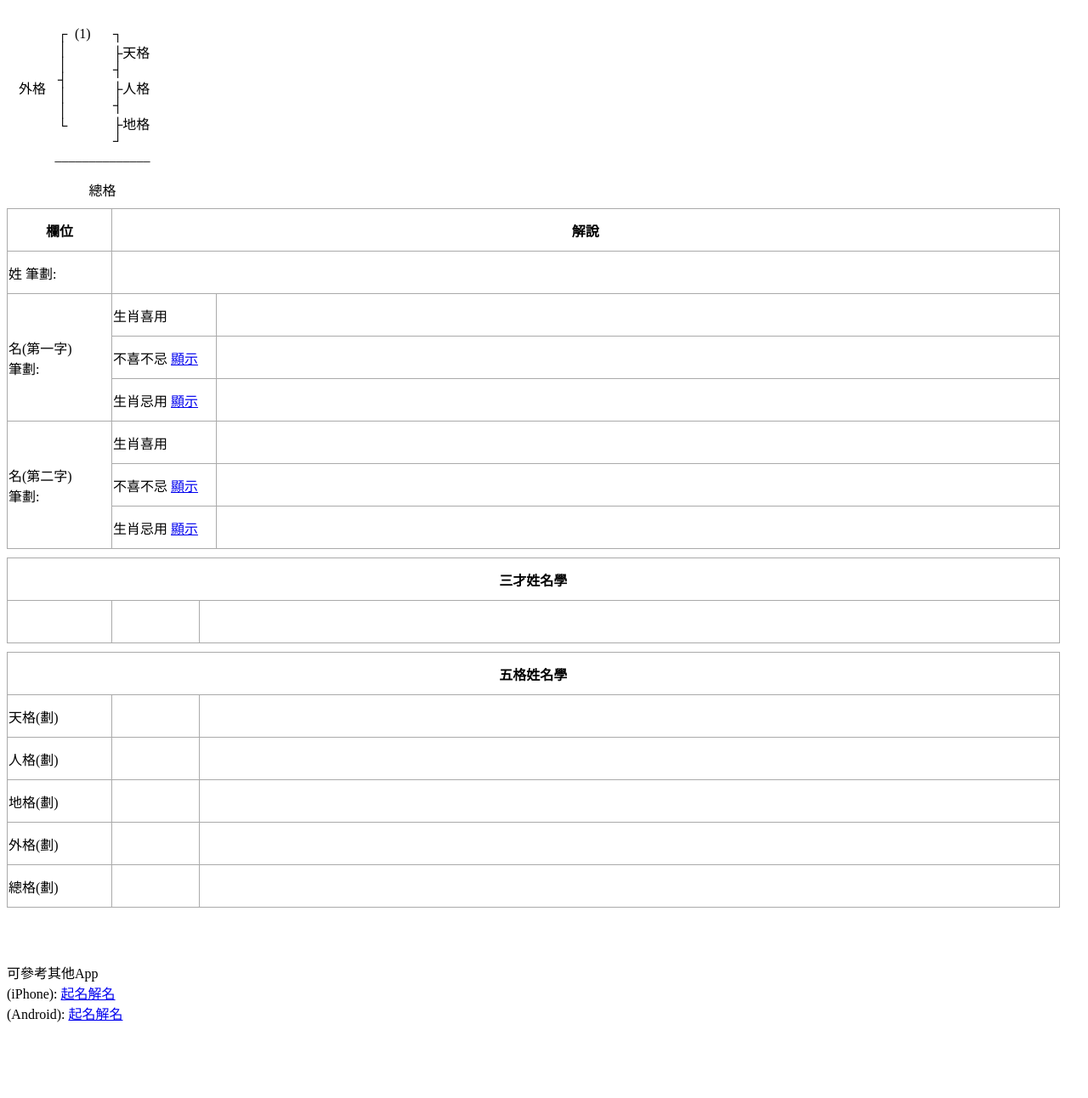
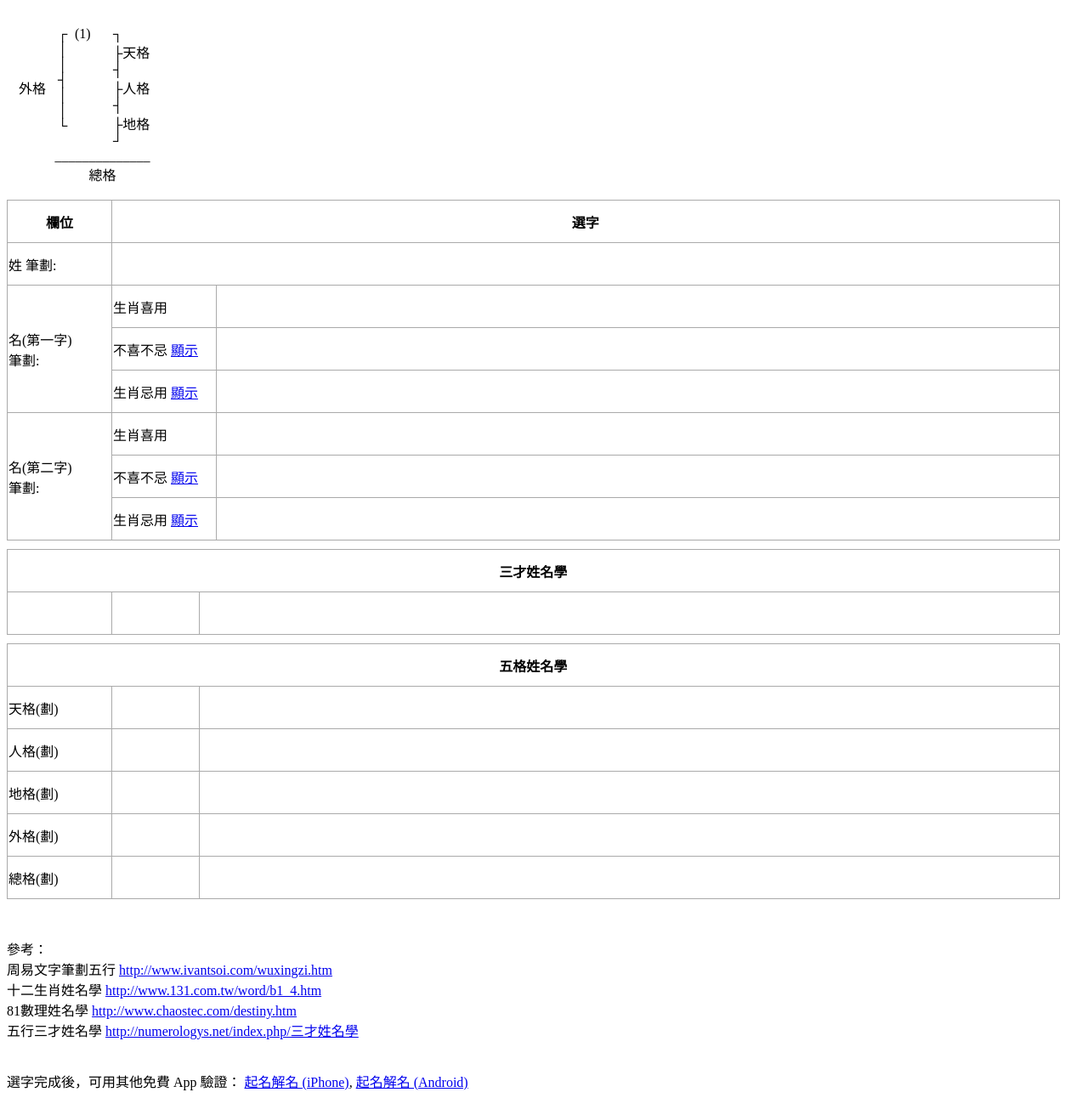
Before and after one commit to johnwu1114/chinese-name, a plain HTML site: page index.html in a window 1280 px wide. Shown: the part 94-1386 px from the top of the page at 85% size. Before the commit the page ends 1306 px from the top, so only its background shows below. Drawn offline with nearby package versions, Linux system fonts and the light colour scheme; no server answers.

Commit message:
加入參考網站

```diff
--- a/index.html
+++ b/index.html
@@ -24,8 +24,9 @@
         .hide {
             display: none;
         }
-        form div{
-            margin:5px;
+
+        form div {
+            margin: 5px;
         }
     </style>
 </head>
@@ -60,11 +61,10 @@
         </div>
     </form>
     <br />
-
     <table cellspacing="0" cellpadding="0" border="0">
         <tbody>
             <tr>
-                <td valign="center" align="middle" width="60">
+                <td valign="middle" align="center" width="60">
                     外格<br>
                     <span class="out5e"></span>
                 </td>
@@ -90,20 +90,18 @@
                 </td>
                 <td valign="top" align="left" width="100">
                     ┐<br>
-                    ├天格<span class="top5e"></span><br>
+                    ├天格 <span class="top5e"></span><br>
                     ┤<br>
-                    ├人格<span class="middle5e"></span><br>
+                    ├人格 <span class="middle5e"></span><br>
                     ┤<br>
-                    ├地格<span class="bottom5e"></span><br>
+                    ├地格 <span class="bottom5e"></span><br>
                     ┘
                 </td>
             </tr>
             <tr>
-                <td valign="top" align="middle" colspan="4">
+                <td valign="top" align="center" colspan="4">
                     ______________<br>
-                    <span class="total5e"></span>
-                    <br>
-                    總格
+                    總格 <span class="total5e"></span>
                 </td>
             </tr>
         </tbody>
@@ -111,7 +109,7 @@
     <table class="description">
         <tr>
             <th>欄位</th>
-            <th colspan="2">解說</th>
+            <th colspan="2">選字</th>
         </tr>
         <tr>
             <td>姓 筆劃:<span class="familyNameDrawCount"></span></td>
@@ -236,11 +234,16 @@
     </table>
     <br />
     <br />
+    參考：<br />
+    周易文字筆劃五行 <a href="http://www.ivantsoi.com/wuxingzi.htm" target="_blank">http://www.ivantsoi.com/wuxingzi.htm</a><br />
+    十二生肖姓名學 <a href="http://www.131.com.tw/word/b1_4.htm" target="_blank">http://www.131.com.tw/word/b1_4.htm</a><br />
+    81數理姓名學 <a href="http://www.chaostec.com/destiny.htm" target="_blank">http://www.chaostec.com/destiny.htm</a><br />
+    ﻿五行三才姓名學 <a href="http://numerologys.net/index.php/三才姓名學" target="_blank">http://numerologys.net/index.php/三才姓名學</a><br />
     <br />
-    可參考其他App<br />
-    (iPhone): <a href="https://itunes.apple.com/tw/app/qi-ming-jie-ming-bb-qu-ming/id598551046?l=zh">起名解名</a><br />
-    (Android): <a href="https://play.google.com/store/apps/details?id=oms.mmc.fortunetelling.measuringtools.gmpay.nametest&hl=zh_TW">起名解名</a><br />
-
+    <br />
+    選字完成後，可用其他免費 App 驗證：
+    <a href="https://itunes.apple.com/tw/app/qi-ming-jie-ming-bb-qu-ming/id598551046?l=zh" target="_blank">起名解名 (iPhone)</a>,
+    <a href="https://play.google.com/store/apps/details?id=oms.mmc.fortunetelling.measuringtools.gmpay.nametest&hl=zh_TW" target="_blank">起名解名 (Android)</a>
     <script src="//code.jquery.com/jquery-2.1.1.min.js"></script>
     <script src="index.js"></script>
 </body>
```
